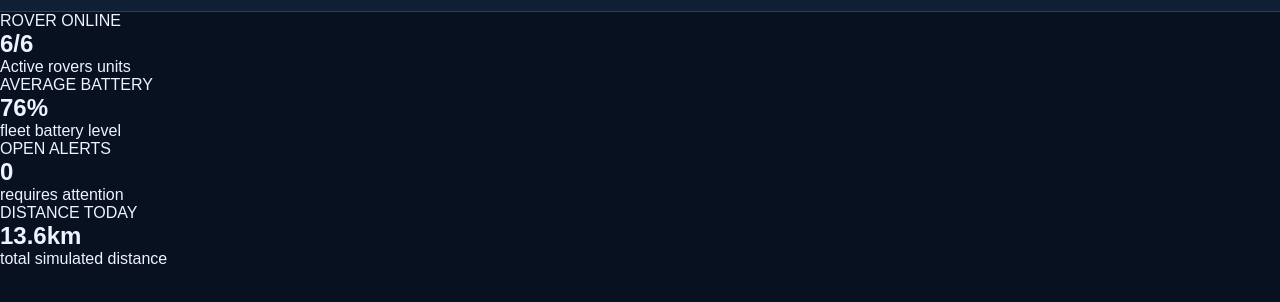
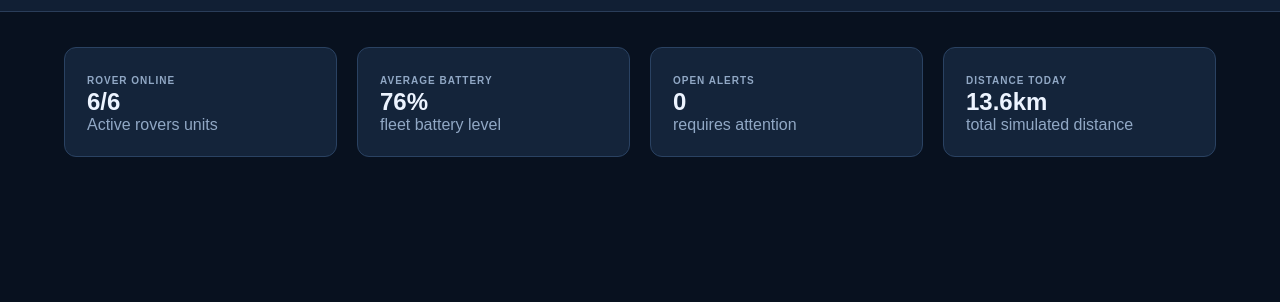
Before and after one commit to kartheekraz-droid/netra_project_html, a plain HTML site: page index.html in a window 1280 px wide. Shown: the part 70-372 px from the top of the page. Drawn offline with Linux system fonts and the light colour scheme.

Commit message:
grid is added

```diff
--- a/style.css
+++ b/style.css
@@ -89,9 +89,36 @@ border: none;
 #dispact-open:hover {
     background: #1765c3;
 }
-#kpi-grid {
+.page {
+    padding: 35px 5%;
+}
+.page p{
+    color: #91a8c5;
+}
+.kpi-grid{
     display: grid;
-    grid-template-columns: repeat(auto-fit, minmax(250px, 1fr));
+    grid-template-columns: repeat(4, 1fr);
     gap: 20px;
-    padding: 20px 4%;
+    margin-bottom: 30px;
+
 }
+.kpi-card, .panel{
+ background-color: #14243a;
+ border: 1px solid #2a4262;
+ border-radius: 12px;
+
+}
+.kpi-card {
+    padding: 22px;
+transition: 0.2s;
+}
+.kpi-card:hover {
+    border-color: #438cff;
+  transform:translate(-3px);
+}
+.kpi-card span{
+    color:#91a8c5;
+    font-size: 10px;
+    letter-spacing: 1px;
+    font-weight: bold;
+}
```
